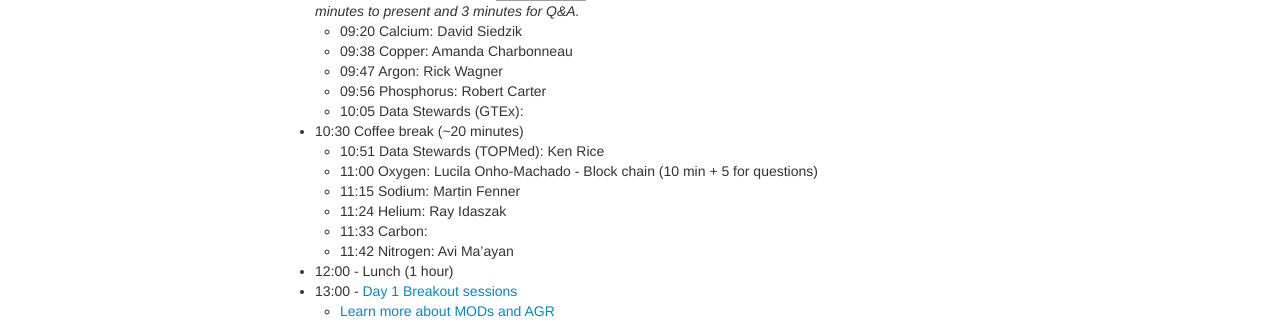
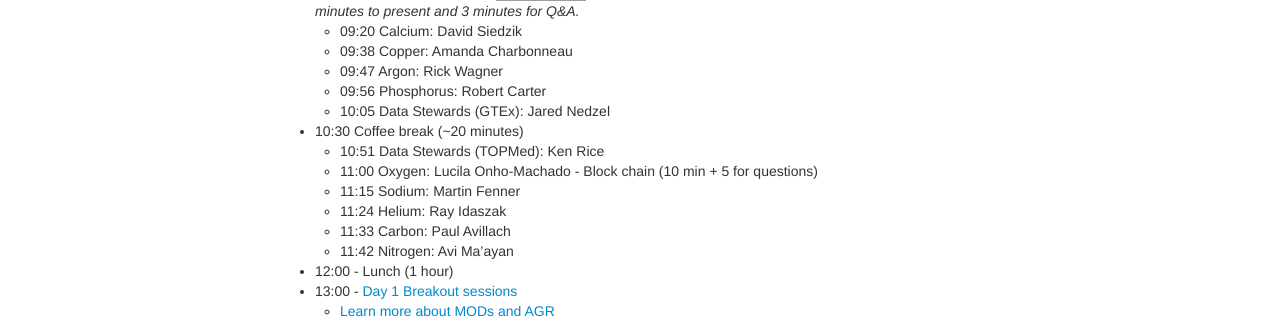
Before and after one commit to dcppc/2018-august-workshop, a Jekyll site: the page built from docs/agenda.md, in a window 1280 px wide. Shown: the part 452-775 px from the top of the page. Built offline with Jekyll 4.4.1, drawn with Linux system fonts in a browser that asks for light colours; grey boxes are pictures that could not be loaded.

Commit message:
speakers

```diff
--- a/docs/agenda.md
+++ b/docs/agenda.md
@@ -21,13 +21,13 @@ The workshop will take place on the 19th floor of the Equitable building. The li
 	- 09:38 Copper: Amanda Charbonneau
 	- 09:47 Argon: Rick Wagner
 	- 09:56 Phosphorus: Robert Carter
-	- 10:05 Data Stewards (GTEx):
+	- 10:05 Data Stewards (GTEx): Jared Nedzel
 - 10:30 Coffee break (~20 minutes)
 	- 10:51 Data Stewards (TOPMed): Ken Rice
     - 11:00 Oxygen: Lucila Onho-Machado - Block chain (10 min + 5 for questions)
     - 11:15 Sodium: Martin Fenner
 	- 11:24 Helium: Ray Idaszak
-	- 11:33 Carbon:
+	- 11:33 Carbon: Paul Avillach
 	- 11:42 Nitrogen: Avi Ma'ayan
 - 12:00 - Lunch (1 hour)
 - 13:00 - [Day 1 Breakout sessions](https://github.com/dcppc/2018-august-workshop/issues?utf8=✓&q=is%3Aopen+label%3A%22Day+1%22+%26+%22breakout+session%22)
```
